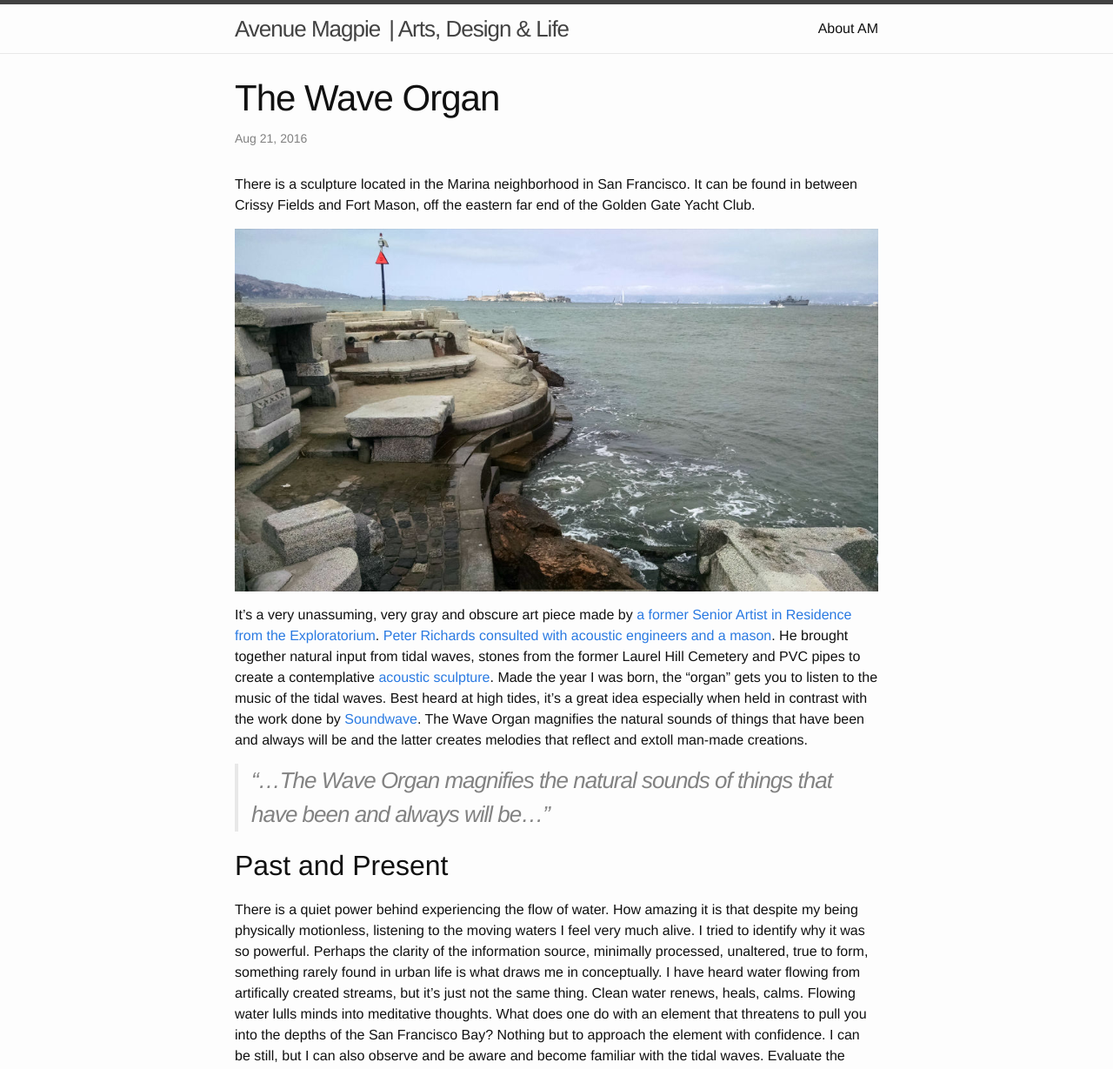
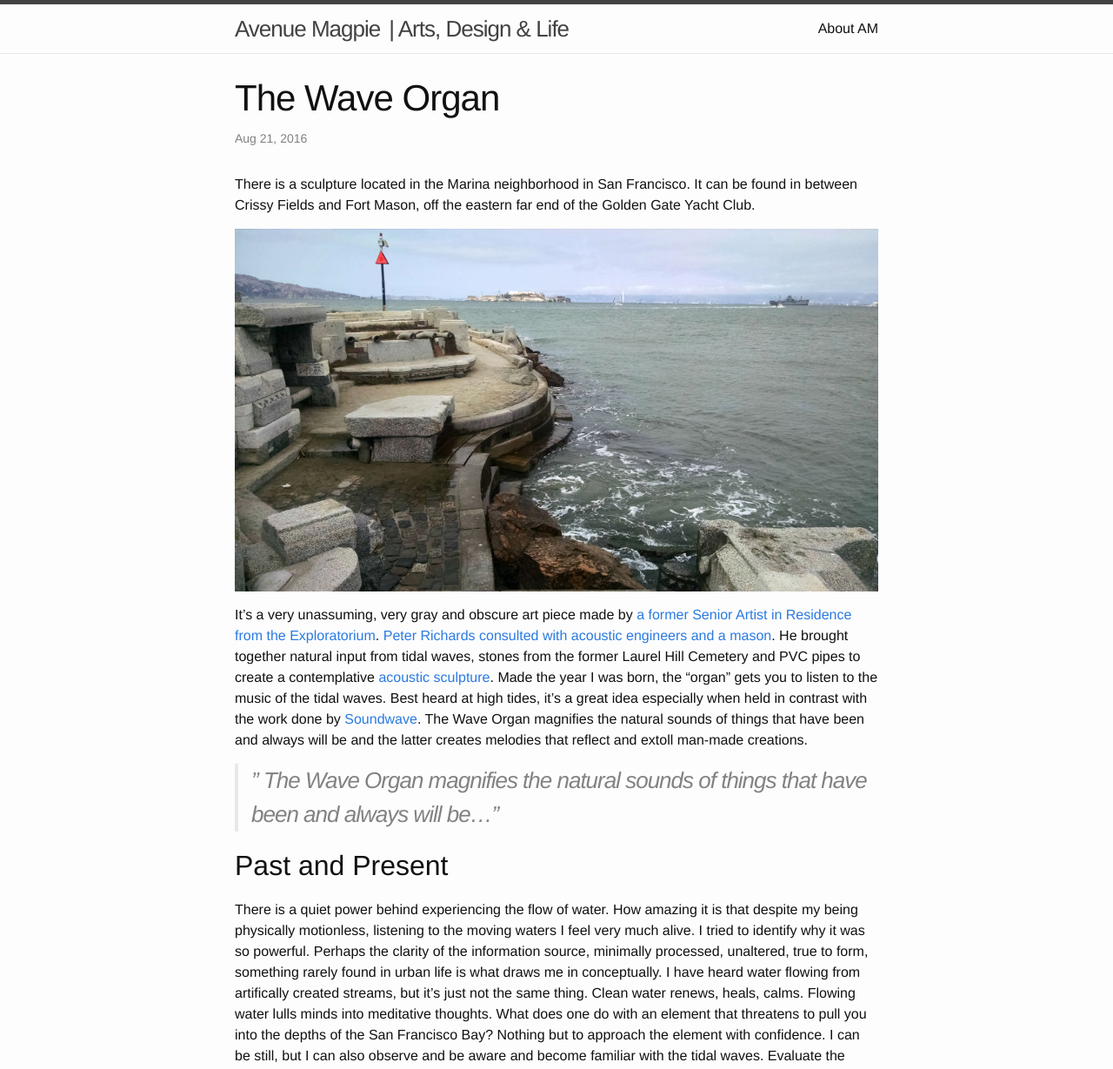
Before and after one commit to avenuemagpie/art-design, a Jekyll site: the page built from _posts/2016-08-21-wave-organ.markdown, in a window 1280 px wide. Shown: the top 1229 px of the page at 87% size. Built offline with Jekyll 4.4.1, drawn with Linux system fonts in a browser that asks for light colours; comment, search, counter and statistics services are not loaded.

Commit message:
blockquote

```diff
--- a/_posts/2016-08-21-wave-organ.markdown
+++ b/_posts/2016-08-21-wave-organ.markdown
@@ -21,7 +21,7 @@ There is a sculpture located in the Marina neighborhood in San Francisco. It can
 
 It’s a very unassuming, very gray and obscure art piece made by [a former Senior Artist in Residence from the Exploratorium](http://www.exploratorium.edu/visit/wave-organ). [Peter Richards consulted with acoustic engineers and a mason](https://www.olats.org/studiolab/Peter_Richards.pdf). He brought together natural input from tidal waves, stones from the former Laurel Hill Cemetery and PVC pipes to create a contemplative [acoustic sculpture](https://en.wikipedia.org/wiki/Wave_Organ). Made the year I was born, the "organ" gets you to listen to the music of the tidal waves. Best heard at high tides, it’s a great idea especially when held in contrast with the work done by [Soundwave](http://soundwavesf.com/7/material-notation/). The Wave Organ magnifies the natural sounds of things that have been and always will be and the latter creates melodies that reflect and extoll man-made creations.
 
-> ### "...The Wave Organ magnifies the natural sounds of things that have been and always will be..."
+> ### " The Wave Organ magnifies the natural sounds of things that have been and always will be..."
 
 
 Past and Present
```
